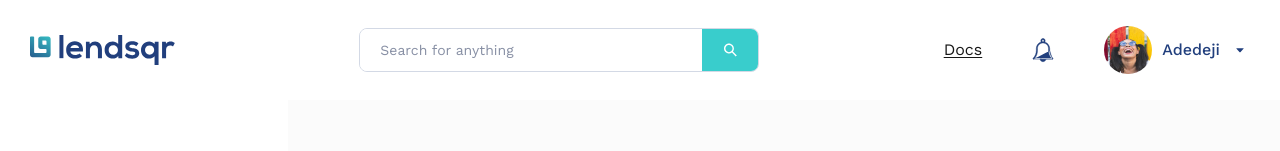
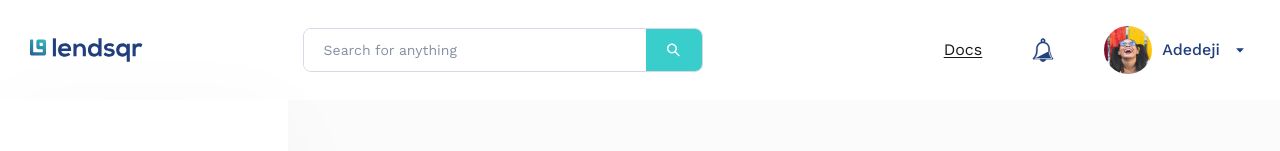
Before and after one commit to AJ1732/osezele-ejemen-iboi-lendsqr-fe-test, a Next.js app: page /users in a window 1280 px wide. Shown: the top 151 px of the page. Built offline with nearby package versions, Linux system fonts and the light colour scheme; no server answers.

Commit message:
feat: add context provide to handle toggle state for icons

```diff
--- a/src/app/(dashboard)/layout.module.scss
+++ b/src/app/(dashboard)/layout.module.scss
@@ -16,9 +16,6 @@
     background-color: white;
     padding-inline: 1.875rem;
     grid-column: 1 / -1;
-    display: flex;
-    justify-content: space-between;
-    align-items: center;
   }
 
   &__sidebar,
@@ -31,12 +28,15 @@
     position: absolute;
     top: 6.25rem;
     left: 100%;
+    z-index: 100;
 
     max-width: 18rem;
     padding-block: 2.4rem;
     background-color: white;
+    box-shadow: 0px 15px 90px 0px rgba(0, 0, 0, 0.03);
 
-    &:--open {
+
+    &--open {
       left: 0;
     }
 
--- a/src/app/(dashboard)/layout.tsx
+++ b/src/app/(dashboard)/layout.tsx
@@ -1,4 +1,7 @@
+"use client";
+import clsx from "clsx";
 import { Header, Sidebar, PageHeader } from "@/components";
+import { useSidebar } from "@/context";
 import styles from "./layout.module.scss";
 
 export default function DashboardLayout({
@@ -6,10 +9,16 @@ export default function DashboardLayout({
 }: Readonly<{
   children: React.ReactNode;
 }>) {
+  const { openSidebar } = useSidebar();
+
   return (
     <div className={styles["dashLayout"]}>
       <Header className={styles["dashLayout__header"]} />
-      <Sidebar className={styles["dashLayout__sidebar"]} />
+      <Sidebar
+        className={clsx(styles["dashLayout__sidebar"], {
+          [styles["dashLayout__sidebar--open"]]: openSidebar,
+        })}
+      />
 
       <main className={styles["dashLayout__main"]}>
         <PageHeader />
--- a/src/app/layout.tsx
+++ b/src/app/layout.tsx
@@ -1,5 +1,6 @@
 import type { Metadata } from "next";
 import NextTopLoader from "nextjs-toploader";
+import { SidebarProvider } from "@/context";
 import "./globals.scss";
 
 export const metadata: Metadata = {
@@ -16,7 +17,7 @@ export default function RootLayout({
     <html lang="en">
       <body>
         <NextTopLoader color="#39CDCC" />
-        {children}
+        <SidebarProvider>{children}</SidebarProvider>
       </body>
     </html>
   );
--- a/src/components/layout/Header/components/SearchInput/searchinput.module.scss
+++ b/src/components/layout/Header/components/SearchInput/searchinput.module.scss
@@ -8,6 +8,10 @@
   border: 1px solid color-opacity($text-color, 80%);
   border-radius: 0.5rem;
   overflow: hidden;
+
+  @include for-md-up {
+    min-width: 25rem;
+  }
 
   &__input {
     border: none;
--- a/src/components/layout/Header/header.module.scss
+++ b/src/components/layout/Header/header.module.scss
@@ -1 +1,57 @@
 @use "src/scss/main" as *;
+
+.header {
+  @include flex(row, space-between, center, 10rem);
+  position: relative;
+
+  &__lg__nav {
+    width: 100%;
+    max-width: 65rem;
+    display: none;
+
+    @include for-md-up {
+      @include flex(row, space-between, center, 4rem);
+    }
+  }
+
+  &__sm__nav {
+    @include flex(column, space-between, center, 4rem);
+
+    position: absolute;
+    right: 0;
+    top: 100%;
+    width: 100%;
+    max-width: 20rem;
+    padding: 1rem;
+    background-color: white;
+    box-shadow: 0px 15px 90px 0px rgba(0, 0, 0, 0.03);
+
+    @include for-md-up {
+      display: none;
+    }
+  }
+
+  &__sidebar__toggle {
+    @include flex(row, center, center, 0);
+    @include square(2rem);
+
+    background-color: $secondary-color;
+    border-radius: 1rem;
+
+    @include for-md-up {
+      display: none;
+    }
+  }
+
+  &__mobile__toggle {
+    @include flex(row, center, center, 0);
+    @include square(1rem);
+
+    background-color: $secondary-color;
+    border-radius: 1rem;
+
+    @include for-md-up {
+      display: none;
+    }
+  }
+}
--- a/src/components/layout/Header/index.tsx
+++ b/src/components/layout/Header/index.tsx
@@ -4,6 +4,7 @@ import { useState } from "react";
 import { ActionsSection, SearchInput } from "./components";
 import { LogoSVG } from "@/components/svgs";
 import styles from "./header.module.scss";
+import { useSidebar } from "@/context";
 
 interface HeaderProps {
   className: string;
@@ -11,6 +12,7 @@ interface HeaderProps {
 
 const Header: React.FC<HeaderProps> = ({ className }) => {
   const [searchQuery, setSearchQuery] = useState<string>("");
+  const { toggleSidebar, openMenubar, toggleMenubar } = useSidebar();
 
   const handleSearchChange = (event: React.ChangeEvent<HTMLInputElement>) => {
     setSearchQuery(event.target.value);
@@ -22,8 +24,13 @@ const Header: React.FC<HeaderProps> = ({ className }) => {
 
   return (
     <header className={clsx(styles["header"], className)}>
+      <button
+        onClick={toggleSidebar}
+        className={styles["header__sidebar__toggle"]}
+      ></button>
       <LogoSVG />
 
+      <div className={styles["header__lg__nav"]}>
         <SearchInput
           value={searchQuery}
           onChange={handleSearchChange}
@@ -31,6 +38,24 @@ const Header: React.FC<HeaderProps> = ({ className }) => {
         />
 
         <ActionsSection />
+      </div>
+
+      {openMenubar && (
+        <div className={styles["header__sm__nav"]}>
+          <SearchInput
+            value={searchQuery}
+            onChange={handleSearchChange}
+            onSearch={handleSearch}
+          />
+
+          <ActionsSection />
+        </div>
+      )}
+
+      <button
+        onClick={toggleMenubar}
+        className={styles["header__mobile__toggle"]}
+      ></button>
     </header>
   );
 };
--- /dev/null
+++ b/src/context/index.tsx
@@ -0,0 +1,42 @@
+"use client"
+import { createContext, useState, useContext, ReactNode } from 'react';
+
+interface SidebarContextType {
+  openSidebar: boolean;
+  toggleSidebar: () => void;
+  openMenubar: boolean;
+  toggleMenubar: () => void;
+}
+
+const SidebarContext = createContext<SidebarContextType | undefined>(undefined);
+
+interface SidebarProviderProps {
+  children: ReactNode;
+}
+
+export const SidebarProvider: React.FC<SidebarProviderProps> = ({ children }) => {
+  const [openSidebar, setOpenSidebar] = useState(false);
+  const [openMenubar, setOpenMenubar] = useState(false);
+
+  const toggleSidebar = () => {
+    setOpenSidebar(prevState => !prevState);
+  };
+
+  const toggleMenubar = () => {
+    setOpenMenubar(prevState => !prevState);
+  };
+
+  return (
+    <SidebarContext.Provider value={{ openSidebar, toggleSidebar, openMenubar, toggleMenubar }}>
+      {children}
+    </SidebarContext.Provider>
+  );
+};
+
+export const useSidebar = (): SidebarContextType => {
+  const context = useContext(SidebarContext);
+  if (!context) {
+    throw new Error("useSidebar must be used within a SidebarProvider");
+  }
+  return context;
+};
```
Lines whose indentation alone changed are shown as unchanged.
